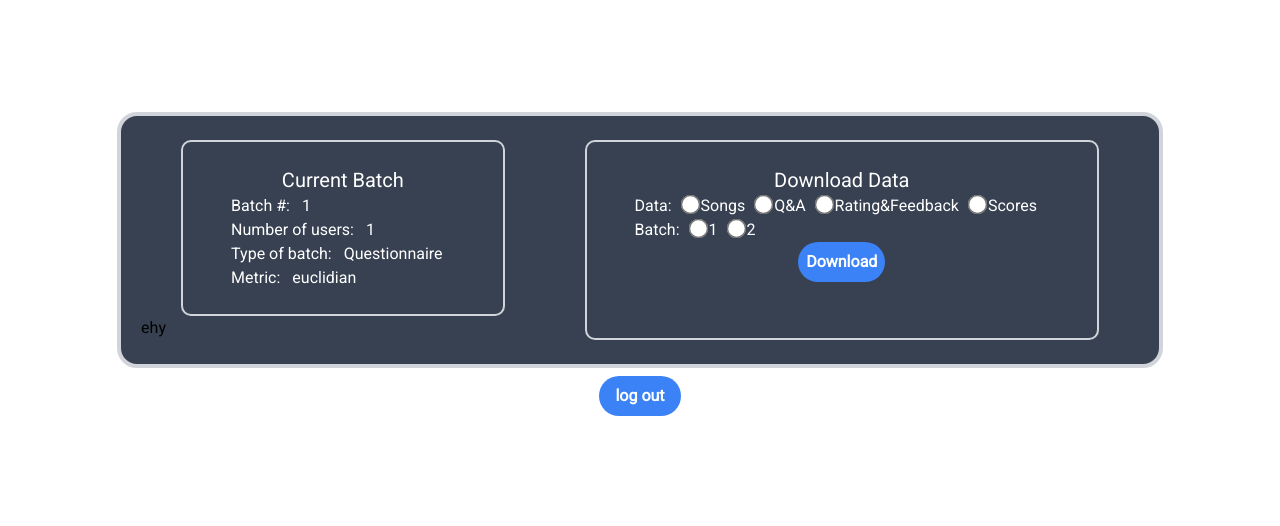
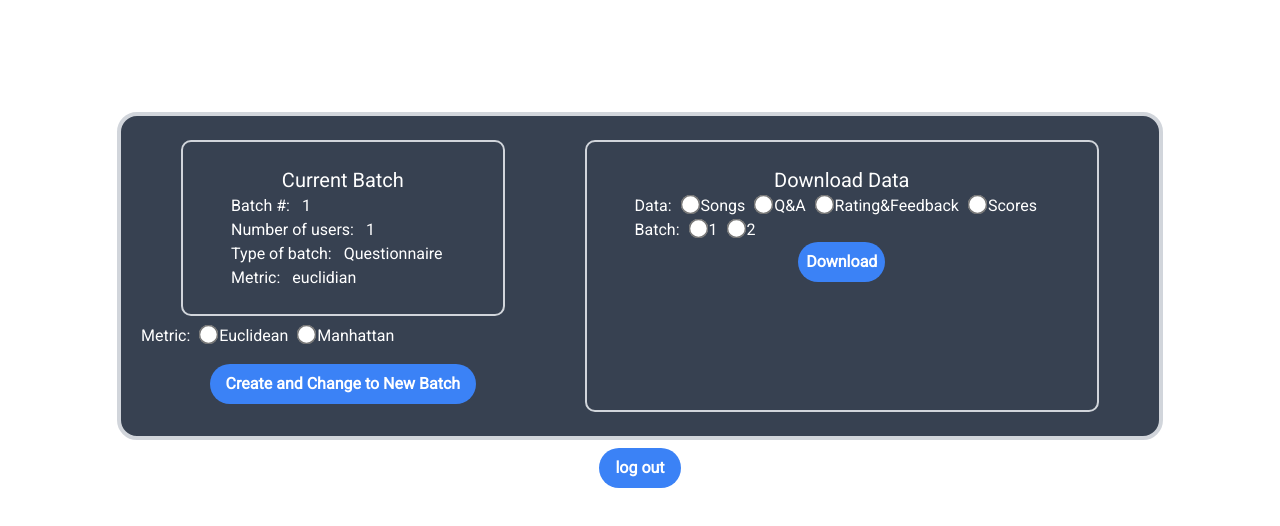
Before and after one commit to LucasFatas/recommender-study, a React (Create React App) app in the folder frontend/: page /dashboard in a window 1280 px wide. Both pictures are taken after a click on the button "New Batch". Shown: the top 526 px of the page. Built offline with nearby package versions, Linux system fonts and the light colour scheme.

Commit message:
make appear the change batch buttons

```diff
--- a/frontend/src/components/dashboard/Dashboard.jsx
+++ b/frontend/src/components/dashboard/Dashboard.jsx
@@ -11,18 +11,25 @@ export const Dashboard = () => {
 
   const downloadData = ["Songs", "Q&A", "Rating&Feedback", "Scores"]
   const batchs = [1,2]
+  const metric = ["Euclidean", "Manhattan"]
 
   const [dataToDownload, setDataToDownload] = useState("");
   const [batchToDownload, setBatchToDownload] = useState("");
+  const [metricNextBatch, setMetricNextBatch] = useState("");
 
-  const [changeBatch, setChangeBatch] = useState(true);
+  const [changeBatch, setChangeBatch] = useState(false);
+
+  const createNewBatch = () => {
+    console.log("create new batch with ", metricNextBatch, "metric")
+    setChangeBatch(false)
+  }
 
   const logout = () => {
     console.log("log out")
   }
 
   const showChangeBatchButtons = () => {
-    setChangeBatch(false)
+    setChangeBatch(true)
   }
   const downloadCSV= () => {
     console.log("download CSV")
@@ -75,16 +82,40 @@ export const Dashboard = () => {
               <span className="text-white pr-3"> {batchMetric} </span>
             </div>
           </div>
-          {changeBatch?
+          {!changeBatch?
           <div className='py-2 text-center'>
-          <button className=' bg-blue-500 hover:bg-blue-700 text-white font-bold py-2 px-4 rounded-full ' onClick={showChangeBatchButtons} >
+            <button className=' bg-blue-500 hover:bg-blue-700 text-white font-bold py-2 px-4 rounded-full ' onClick={showChangeBatchButtons} >
+              <div className='grid place-items-center '>
+                <span className="text-white"> New Batch </span>
+              </div>
+            </button>
+          </div>
+        :
+        <>
+          <div className='flex py-2'>
+            <span className="text-white pr-3"> Metric: </span>
+            {metric.map((metric, index) =>
+              (<div className='pr-3 '>
+                <input
+                  type="radio"
+                  // className={inputStyle}
+                  value={metric}
+                  name={"metric"}
+                  onChange={e => setMetricNextBatch(e.target.value)}
+                />
+                <span className="text-white"> {metric} </span>
+              </div>)
+            )}
+          </div>
+          <div className='py-2 text-center'>
+          <button className=' bg-blue-500 hover:bg-blue-700 text-white font-bold py-2 px-4 rounded-full ' onClick={createNewBatch} >
             <div className='grid place-items-center '>
-              <span className="text-white"> New Batch </span>
-           </div>
-         </button>
+              <span className="text-white"> Create and Change to New Batch </span>
+            </div>
+          </button>
         </div>
-        :
-        <h1>ehy</h1>
+       </>
+
 
           }
 
```
